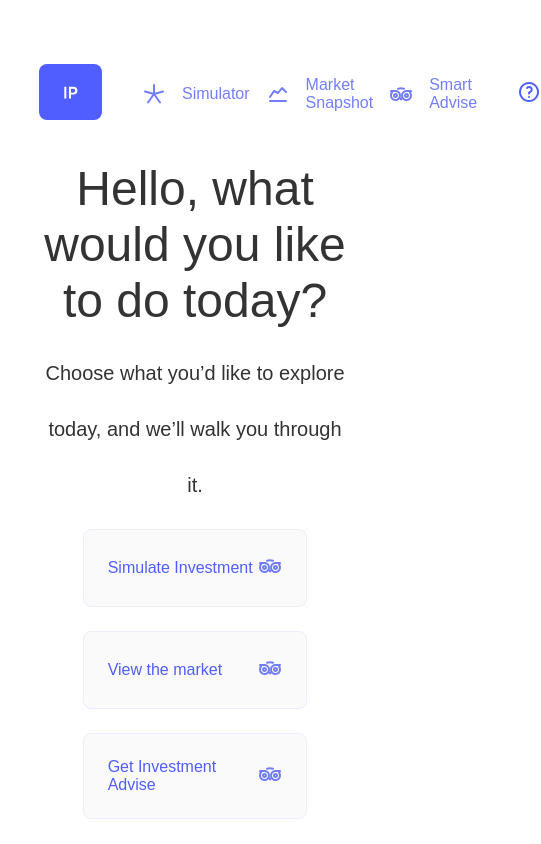
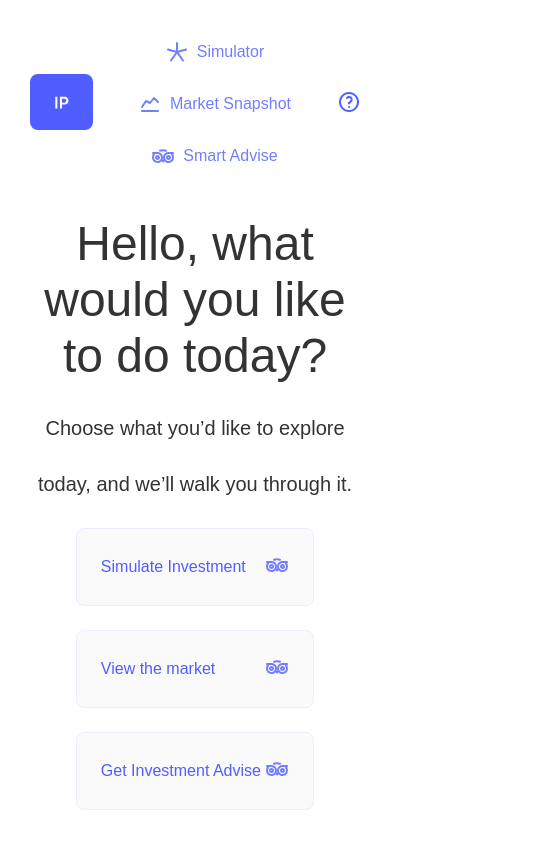
Before and after one commit to Eugene-001/Investment-Projection, a plain HTML site: page Getting_Started/Get-started.html in a window 390 px wide. Shown: the whole page, 541 px wide, since content can reach past the window. Drawn offline with Linux system fonts and the light colour scheme.

Commit message:
Mobile responsive - first try

```diff
--- a/Getting_Started/Get-started.css
+++ b/Getting_Started/Get-started.css
@@ -77,3 +77,44 @@ a {
   border: 1px solid #ecedff;
   margin-bottom: 24px;
 }
+
+/* Mobile responsive Design */
+
+@media (max-width: 768px) {
+  .Page-container {
+    margin-left: 5%;
+    margin-right: 5%;
+    padding: 0 10px;
+  }
+}
+
+.Navigation {
+  flex-direction: flex;
+  gap: 20px;
+  margin-top: 32px;
+  align-items: center;
+}
+
+.nav-links {
+  display: flex;
+  flex-wrap: wrap;
+  justify-content: center;
+  gap: 12px;
+}
+
+.simulator,
+.Market-snapshot,
+.Smart-advise {
+  gap: 8px;
+  display: flex;
+  align-items: center;
+  padding: 8px 12px;
+  border-radius: 4px;
+  transition: background-color 0.3s ease;
+}
+.simulator:hover,
+.Market-snapshot:hover,
+.Smart-advise:hover {
+  background-color: #f0f0ff;
+  cursor: pointer;
+}
```
